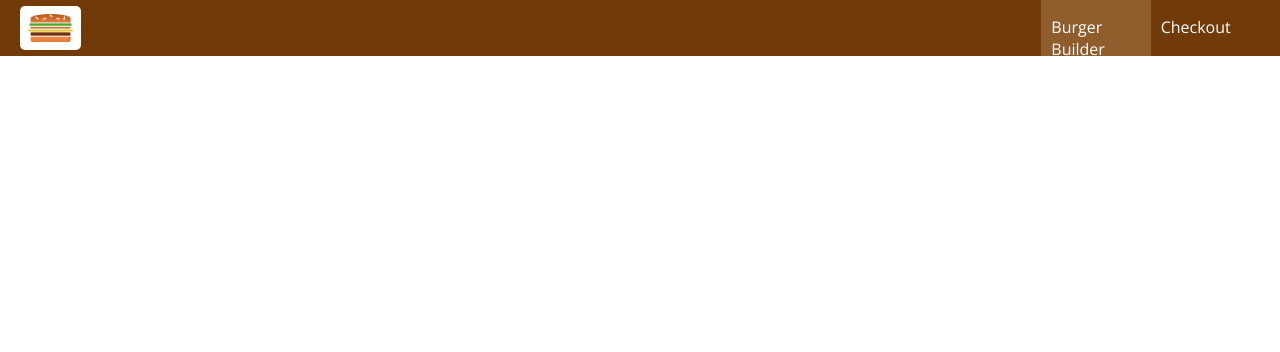
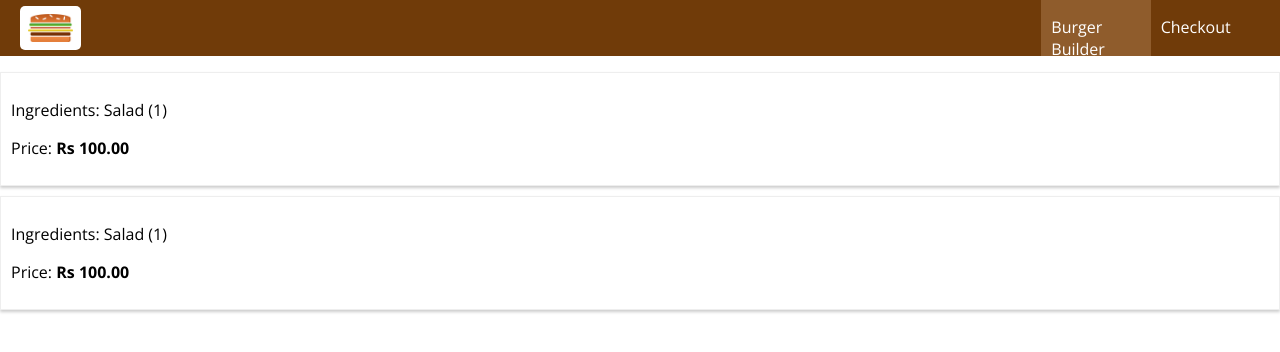
Before and after one commit to confusedwdeveloper/burger-builder, a React (Create React App) app: page /orders in a window 1280 px wide. Shown: the top 352 px of the page. Built offline with nearby package versions, Linux system fonts and the light colour scheme.

Commit message:
created a page (orders) to show all orders

```diff
--- a/src/App.js
+++ b/src/App.js
@@ -4,6 +4,7 @@
 import Layout from "./hoc/Layout/Layout";
 import BurgerBuilder from "./containers/BurgerBuilder/BurgerBuilder";
 import Checkout from "./containers/Checkout/Checkout";
+import Orders from "./containers/Orders/Orders";
 
 class App extends Component {
   render() {
@@ -12,6 +13,7 @@
         <Layout>
           <Switch>
             <Route path="/checkout" component={Checkout} />
+            <Route path="/orders" component={Orders} />
             <Route path="/" exact component={BurgerBuilder} />
           </Switch>
         </Layout>
--- /dev/null
+++ b/src/components/Order/Order.js
@@ -0,0 +1,15 @@
+import React from "react";
+import classes from "./Order.module.css";
+
+const Order = (props) => {
+  return (
+    <div className={classes.Order}>
+      <p>Ingredients: Salad (1)</p>
+      <p>
+        Price: <strong>Rs 100.00</strong>
+      </p>
+    </div>
+  );
+};
+
+export default Order;
--- /dev/null
+++ b/src/components/Order/Order.module.css
@@ -0,0 +1,8 @@
+.Order {
+  width: 100%;
+  border: 1px solid #eee;
+  box-shadow: 0 2px 3px #ccc;
+  padding: 10px;
+  margin: 10px auto;
+  box-sizing: border-box;
+}
--- /dev/null
+++ b/src/containers/Orders/Orders.js
@@ -0,0 +1,13 @@
+import React, { Component } from "react";
+import Order from "../../components/Order/Order";
+
+export default class Orders extends Component {
+  render() {
+    return (
+      <div>
+        <Order />
+        <Order />
+      </div>
+    );
+  }
+}
```
